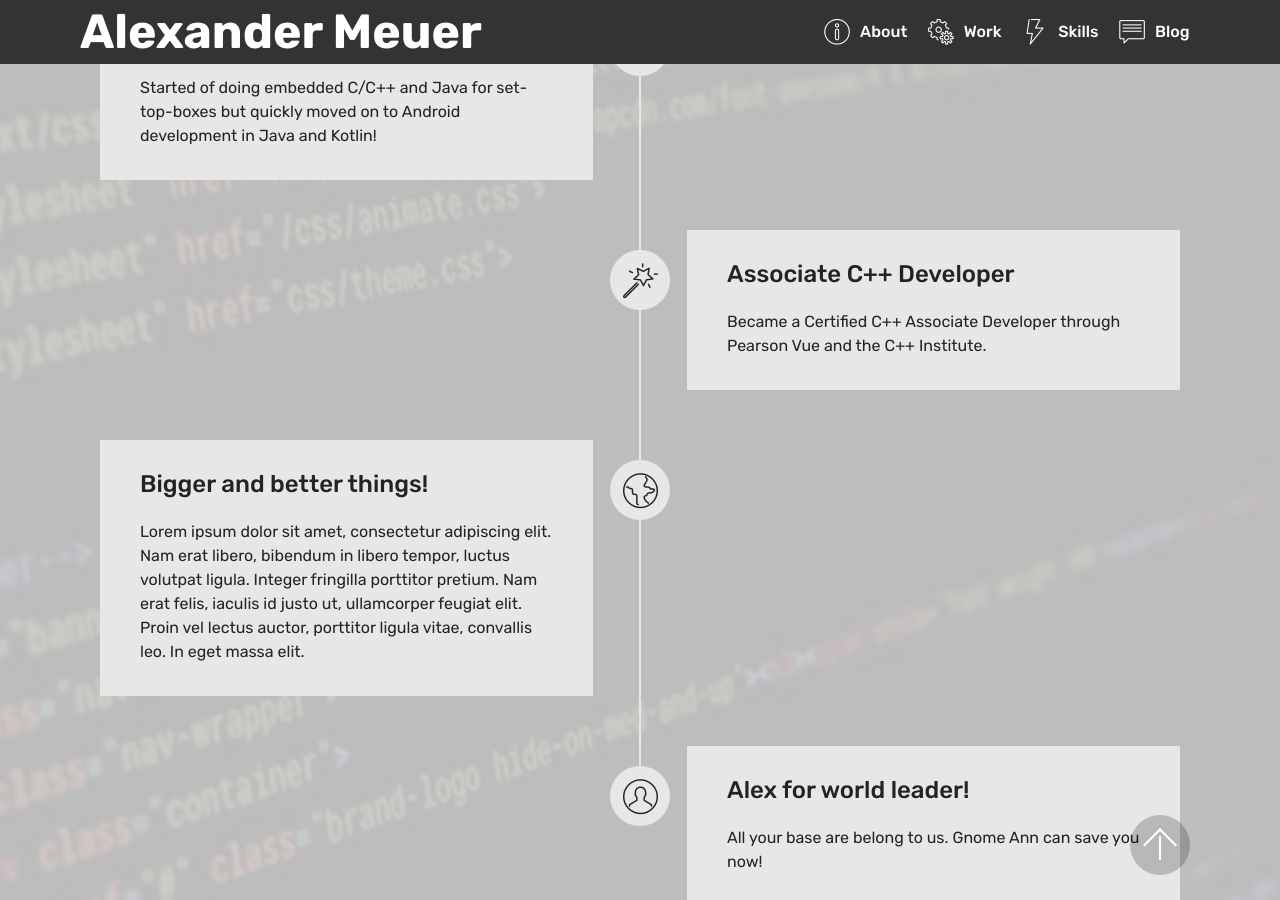
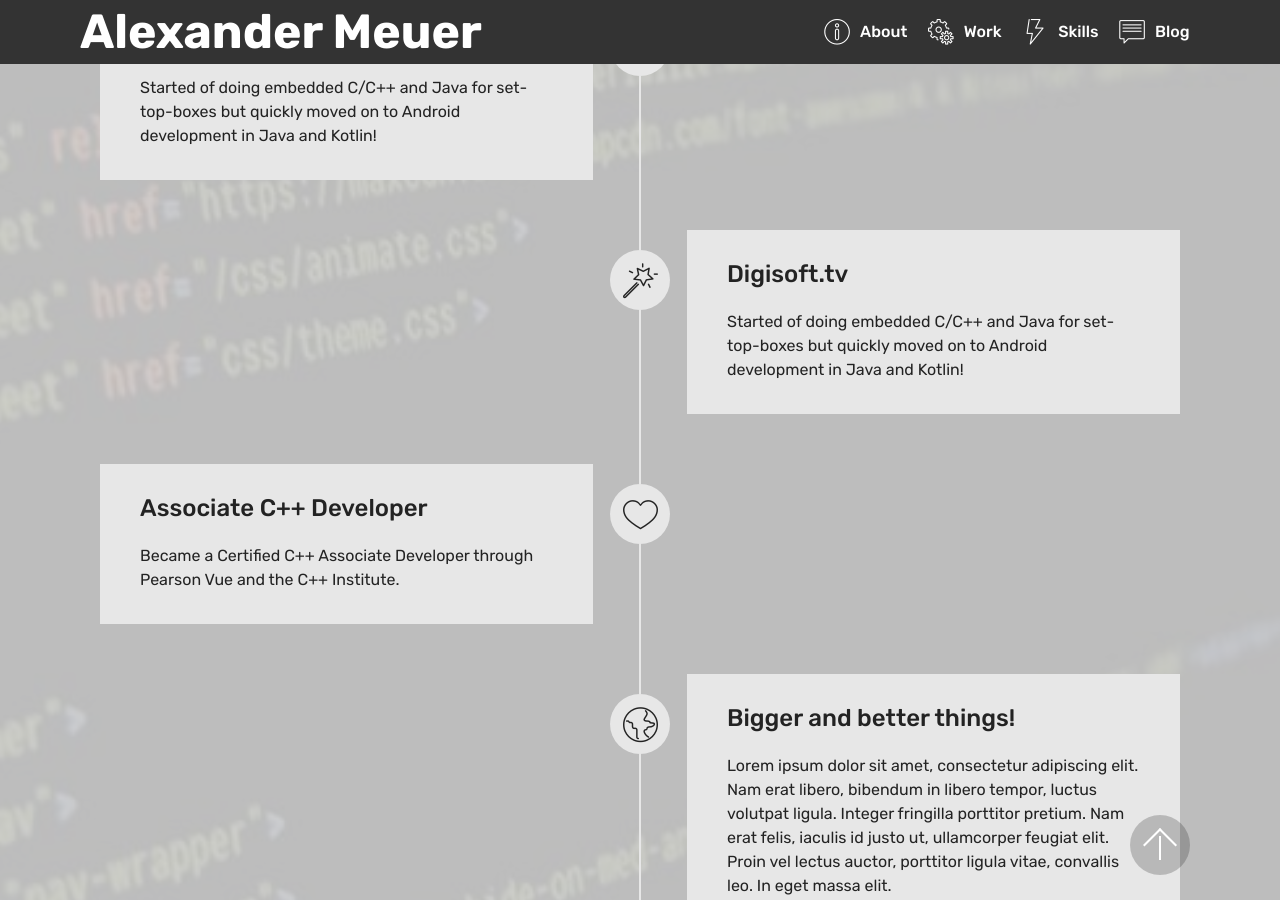
Before and after one commit to AlexMeuer/AlexMeuer.github.io, a Jekyll site: the page built from index.html, in a window 1280 px wide and 900 px high, scrolled down 1719 px. Built offline with Jekyll 4.4.1, drawn with Linux system fonts in a browser that asks for light colours; some web fonts are replaced.

Commit message:
Data-ize timeline
Fix issue with timezone gem on some windows systems.

```diff
--- a/Gemfile
+++ b/Gemfile
@@ -5,3 +5,4 @@ gem 'jekyll-seo-tag'
 gem 'jekyll-sitemap'
 gem 'jekyll-gist'
 gem 'jemoji'
+gem 'tzinfo-data', platforms: [:mingw, :mswin, :x64_mingw]
--- a/_config.yml
+++ b/_config.yml
@@ -7,7 +7,7 @@
 
 #DO NOT USE TABS IN THIS FILE! Use spaces instead :)
 
-gems:
+plugins:
   - jekyll-seo-tag
   - jemoji
   - jekyll-sitemap
--- a/_includes/footer.html
+++ b/_includes/footer.html
@@ -27,28 +27,28 @@
             </div>
             <div class="row row-copirayt">
                 <p class="mbr-text mb-0 mbr-fonts-style mbr-white align-center display-7">
-                    © Copyright 2018 Alexander Meuer - All Rights Reserved
+                    © Copyright 2018 Alexander Meuer - All Rights Reserved - Hosted on GitHub
                 </p>
             </div>
         </div>
     </div>
 </section>
 
-<script src="{{ "assets/web/assets/jquery/jquery.min.js" | prepend: site.url }}"></script>
-<script src="{{ "assets/popper/popper.min.js" | prepend: site.url }}"></script>
-<script src="{{ "assets/tether/tether.min.js" | prepend: site.url }}"></script>
-<script src="{{ "assets/bootstrap/js/bootstrap.min.js" | prepend: site.url }}"></script>
-<script src="{{ "assets/smoothscroll/smooth-scroll.js" | prepend: site.url }}"></script>
-<script src="{{ "assets/dropdown/js/script.min.js" | prepend: site.url }}"></script>
-<script src="{{ "assets/viewportchecker/jquery.viewportchecker.js" | prepend: site.url }}"></script>
-<script src="{{ "assets/touchswipe/jquery.touch-swipe.min.js" | prepend: site.url }}"></script>
-<script src="{{ "assets/parallax/jarallax.min.js" | prepend: site.url }}"></script>
+<script src="{{ "/assets/web/assets/jquery/jquery.min.js" | prepend: site.url }}"></script>
+<script src="{{ "/assets/popper/popper.min.js" | prepend: site.url }}"></script>
+<script src="{{ "/assets/tether/tether.min.js" | prepend: site.url }}"></script>
+<script src="{{ "/assets/bootstrap/js/bootstrap.min.js" | prepend: site.url }}"></script>
+<script src="{{ "/assets/smoothscroll/smooth-scroll.js" | prepend: site.url }}"></script>
+<script src="{{ "/assets/dropdown/js/script.min.js" | prepend: site.url }}"></script>
+<script src="{{ "/assets/viewportchecker/jquery.viewportchecker.js" | prepend: site.url }}"></script>
+<script src="{{ "/assets/touchswipe/jquery.touch-swipe.min.js" | prepend: site.url }}"></script>
+<script src="{{ "/assets/parallax/jarallax.min.js" | prepend: site.url }}"></script>
 {% if page.extra-scripts %}
   {% for script in page.extra-scripts %}
 <script src="{{ script | prepend: site.url }}"></script>
   {% endfor %}
 {% endif %}
-<script async id="theme_script" data-animate-all="{{ page.animateEverything }}" src="{{ "assets/theme/js/script.js" | prepend: site.url }}"></script>
+<script async id="theme_script" data-animate-all="{{ page.animateEverything }}" src="{{ "/assets/theme/js/script.js" | prepend: site.url }}"></script>
 
 <div id="scrollToTop" class="scrollToTop mbr-arrow-up"><a style="text-align: center;"><i></i></a></div>
 <input name="animation" type="hidden">
--- a/_includes/index_sections/timeline.html
+++ b/_includes/index_sections/timeline.html
@@ -1,3 +1,6 @@
+{% comment %}
+Intended for use with yaml file: _data/timeline.yml
+{% endcomment %}
 <section class="timeline2 cid-qKiWwWduRb mbr-parallax-background" id="timeline2-18">
 
   <div class="mbr-overlay" style="opacity: 0.9; background-color: rgb(204, 204, 204);">
@@ -5,79 +8,26 @@
 
   <div class="container align-center">
       <h2 class="mbr-section-title pb-3 mbr-fonts-style display-2">
-          About Me</h2>
+          {{ include.title }}</h2>
       <h3 class="mbr-section-subtitle pb-5 mbr-fonts-style display-5">
-          Just your friendly neighborhood developer-man</h3>
+          {{ include.subtitle }}</h3>
 
       <div class="container timelines-container" mbri-timelines="">
-          <div class="row timeline-element reverse separline">
+          {% for item in include.data %}
+          <div class="row timeline-element {% cycle 'reverse', '' %} {% unless forloop.last %}separline{% endunless %}">
               <span class="iconsBackground">
-                  <span class="mbr-iconfont mbri-hearth"></span>
+                  <span class="mbr-iconfont {{ item.icon }}"></span>
               </span>
               <div class="col-xs-12 col-md-6 align-left">
                   <div class="timeline-text-content">
                       <h4 class="mbr-timeline-title pb-3 mbr-fonts-style display-5">
-                          Computer Games Development<br></h4>
+                          {{ item.title }}<br></h4>
                       <p class="mbr-timeline-text mbr-fonts-style display-7">
-                          Graduated with First Class Honours from the Insititute of Technology Carlow.</p>
-                   </div>
-              </div>
-          </div>
-
-          <div class="row timeline-element  separline">
-              <span class="iconsBackground">
-                  <span class="mbr-iconfont mbri-android"></span>
-              </span>
-              <div class="col-xs-12 col-md-6 align-left ">
-                  <div class="timeline-text-content">
-                      <h4 class="mbr-timeline-title pb-3 mbr-fonts-style display-5">
-                          Digisoft.tv</h4>
-                      <p class="mbr-timeline-text mbr-fonts-style display-7">
-                          Started of doing embedded C/C++ and Java for set-top-boxes but quickly moved on to Android development in Java and Kotlin!</p>
+                          {{ item.content }}</p>
                   </div>
               </div>
           </div>
-
-          <div class="row timeline-element reverse separline">
-              <span class="iconsBackground">
-                  <span class="mbr-iconfont mbri-magic-stick"></span>
-              </span>
-              <div class="col-xs-12 col-md-6 align-left">
-                  <div class="timeline-text-content">
-                      <h4 class="mbr-timeline-title pb-3 mbr-fonts-style display-5">Associate C++ Developer</h4>
-                      <p class="mbr-timeline-text mbr-fonts-style display-7">Became a Certified C++ Associate Developer through Pearson Vue and the C++ Institute.</p>
-                  </div>
-              </div>
-          </div>
-
-          <div class="row timeline-element  separline">
-              <span class="iconsBackground">
-                  <span class="mbr-iconfont mbri-globe"></span>
-              </span>
-              <div class="col-xs-12 col-md-6 align-left ">
-                  <div class="timeline-text-content">
-                      <h4 class="mbr-timeline-title pb-3 mbr-fonts-style display-5">
-                          Bigger and better things!</h4>
-                      <p class="mbr-timeline-text mbr-fonts-style display-7">
-                          Lorem ipsum dolor sit amet, consectetur adipiscing elit. Nam erat libero, bibendum in libero tempor, luctus volutpat ligula. Integer fringilla porttitor pretium. Nam erat felis, iaculis id justo ut, ullamcorper feugiat elit. Proin vel lectus auctor, porttitor ligula vitae, convallis leo. In eget massa elit.
-                      </p>
-                  </div>
-              </div>
-          </div>
-
-          <div class="row timeline-element reverse">
-              <span class="iconsBackground">
-                  <span class="mbr-iconfont mbri-user"></span>
-              </span>
-              <div class="col-xs-12 col-md-6 align-left">
-                  <div class="timeline-text-content">
-                      <h4 class="mbr-timeline-title pb-3 mbr-fonts-style display-5">
-                          Alex for world leader!</h4>
-                      <p class="mbr-timeline-text mbr-fonts-style display-7">
-                          All your base are belong to us. Gnome Ann can save you now!<br></p>
-                  </div>
-              </div>
-          </div>
+          {% endfor %}
       </div>
   </div>
 </section>
--- a/blog.html
+++ b/blog.html
@@ -2,9 +2,9 @@
 extra-css:
   - "assets/gallery/style.css"
 extra-scripts:
-  - "assets/masonry/masonry.pkgd.min.js"
-  - "assets/imagesloaded/imagesloaded.pkgd.min.js"
-  - "assets/gallery/script.js"
+  - "/assets/masonry/masonry.pkgd.min.js"
+  - "/assets/imagesloaded/imagesloaded.pkgd.min.js"
+  - "/assets/gallery/script.js"
 ---
 {% comment %}
 
--- a/css/main.scss
+++ b/css/main.scss
@@ -5,10 +5,10 @@
 
 @import
         "assets/web/assets/mobirise-icons/mobirise-icons.scss",
-        "{{ site.url }}assets/tether/tether.min.css",
-        "{{ site.url }}assets/bootstrap/css/bootstrap.min.css",
-        "{{ site.url }}assets/bootstrap/css/bootstrap-grid.min.css",
-        "{{ site.url }}assets/bootstrap/css/bootstrap-reboot.min.css",
+        "{{ site.url }}/assets/tether/tether.min.css",
+        "{{ site.url }}/assets/bootstrap/css/bootstrap.min.css",
+        "{{ site.url }}/assets/bootstrap/css/bootstrap-grid.min.css",
+        "{{ site.url }}/assets/bootstrap/css/bootstrap-reboot.min.css",
         "assets/dropdown/css/style.scss",
         "assets/socicon/css/styles.scss",
         "assets/animatecss/animate.scss",
--- a/index.html
+++ b/index.html
@@ -1,11 +1,17 @@
 ---
 animateEverything: yes
 extra-scripts:
-  - "assets/mbr-tabs/mbr-tabs.js"
+  - "/assets/mbr-tabs/mbr-tabs.js"
 ---
 
 {% include index_sections/splash.html %}
 {% include index_sections/work-in-progress.html %}
-{% include index_sections/timeline.html %}
-{% include index_sections/apps.html title="Previous Work" subtitle="These are the apps I done coded while I as at Digisoft!" data=site.data.apps %}
+{% include index_sections/timeline.html
+  title="About Me"
+  subtitle="Just your friendly neighborhood developer-man"
+  data=site.data.timeline %}
+{% include index_sections/apps.html
+  title="Previous Work"
+  subtitle="These are the apps I done coded while I as at Digisoft!"
+  data=site.data.apps %}
 {% include index_sections/skills.html %}
```
Also changed, not shown: _data/timeline.yml (added, +31 -0 lines), Gemfile.lock.
